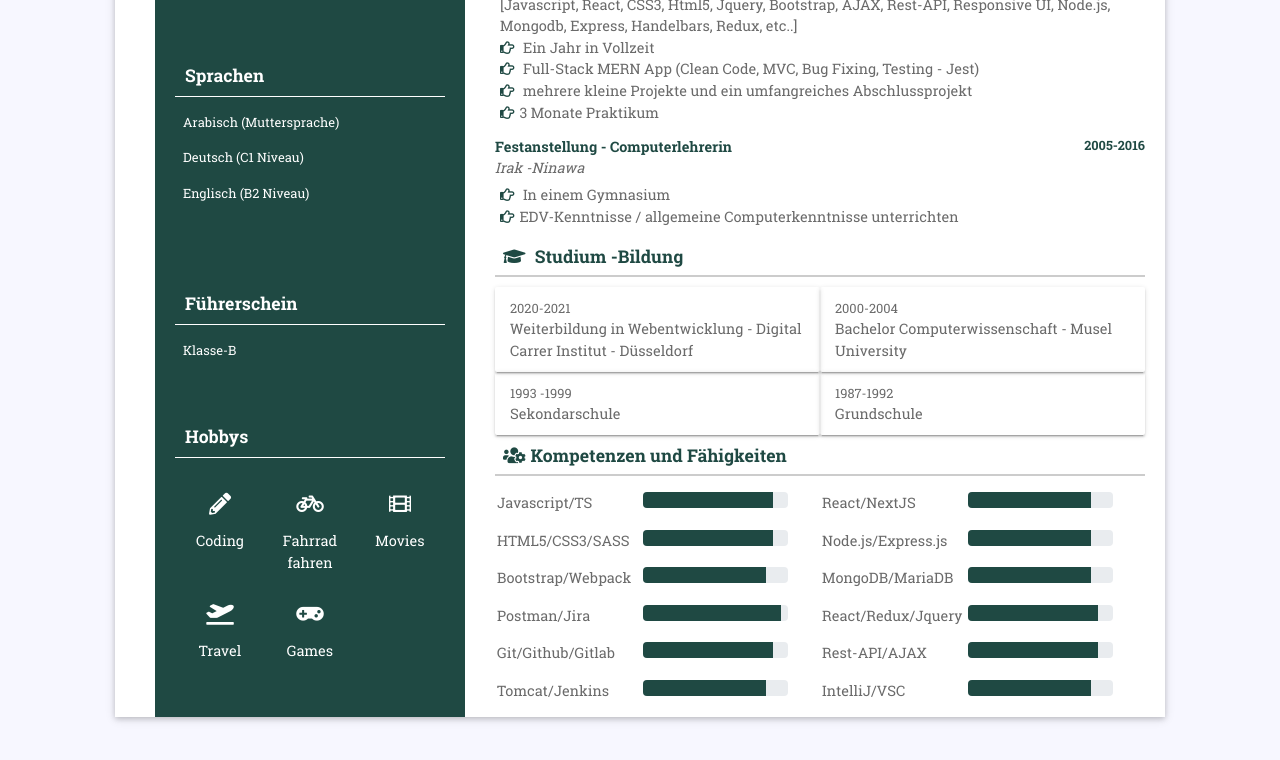
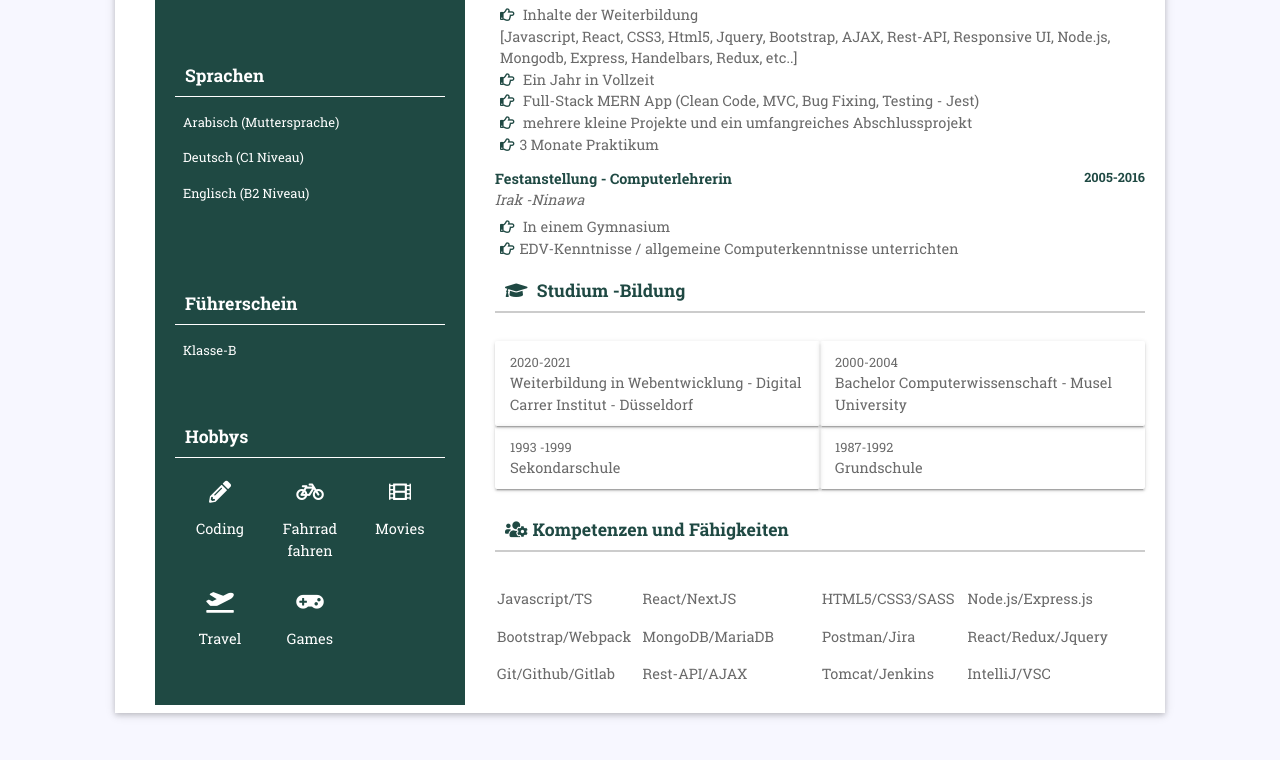
Before and after one commit to ASREEN/lebenslauf, a plain HTML site: page mycv-2/index.html in a window 1280 px wide. Shown: the part 926-1686 px from the top of the page. Drawn offline with nearby package versions, Linux system fonts and the light colour scheme.

Commit message:
Add PDF-CV

```diff
--- a/mycv-2/assets/css/style.css
+++ b/mycv-2/assets/css/style.css
@@ -278,9 +278,6 @@ body {
         font-size: .8rem; }
       .profile-box .left-side .refer-cov span {
         font-size: .9rem; }
-    .profile-box .left-side .hoby{
-        margin-top: 20px;
-        }
     .profile-box .left-side .hoby li {
       float: left;
       font-size: .9rem;
@@ -305,7 +302,7 @@ body {
     padding-left: 30px; } }
 .rit-cover .hotkey {
   text-align: right;
-  padding: 0px 20px; }
+  padding: 12px 20px; }
   .rit-cover .hotkey h1 {
     width: 100%;
     text-align: right;
@@ -316,7 +313,7 @@ body {
     margin-top: -30px;
     font-weight: 600; }
 .rit-cover .rit-titl {
-  padding: 8px;
+  padding: 10px;
   border-bottom: 2px solid #CCC;
   font-size: 1.1rem; }
   .rit-cover .rit-titl i {
@@ -364,7 +361,7 @@ body {
       .rit-cover .work-exp ul li i {
         margin-right: 5px; }
 .rit-cover .education {
-  padding: 2px 0px; }
+  padding: 20px 0px; }
   .rit-cover .education ul li {
     box-shadow: 0 3px 1px -2px rgba(0, 0, 0, 0.2), 0 2px 2px 0 rgba(0, 0, 0, 0.14), 0 1px 5px 0 rgba(0, 0, 0, 0.12);
     border-radius: 2px;
@@ -374,7 +371,7 @@ body {
     .rit-cover .education ul li span {
       font-size: .8rem; }
 .rit-cover .profess-cover {
-  padding: 0px 0px; }
+  padding: 20px 0px; }
   .rit-cover .profess-cover .prog-row {
     width: 100%;
     text-align: left;
--- a/mycv-2/index.html
+++ b/mycv-2/index.html
@@ -337,21 +337,7 @@
                     Javascript/TS
                   </div>
                   <div class="col-sm-6">
-                    <div class="progress">
-                      <div class="progress-bar" role="progressbar" style="width: 90%" aria-valuenow="25"
-                        aria-valuemin="0" aria-valuemax="100"></div>
-                    </div>
-                  </div>
-                </div>
-              </div>
-              <div class="col-md-6">
-                <div class="prog-row row">
-                  <div class="col-sm-6">React/NextJS</div>
-                  <div class="col-sm-6">
-                    <div class="progress">
-                      <div class="progress-bar" role="progressbar" style="width: 85%" aria-valuenow="25"
-                        aria-valuemin="0" aria-valuemax="100"></div>
-                    </div>
+                    React/NextJS
                   </div>
                 </div>
               </div>
@@ -361,23 +347,7 @@
                     HTML5/CSS3/SASS
                   </div>
                   <div class="col-sm-6">
-                    <div class="progress">
-                      <div class="progress-bar" role="progressbar" style="width: 90%" aria-valuenow="25"
-                        aria-valuemin="0" aria-valuemax="100"></div>
-                    </div>
-                  </div>
-                </div>
-              </div>
-              <div class="col-md-6">
-                <div class="row prog-row">
-                  <div class="col-sm-6">
                     Node.js/Express.js
-                  </div>
-                  <div class="col-sm-6">
-                    <div class="progress">
-                      <div class="progress-bar" role="progressbar" style="width: 85%" aria-valuenow="25"
-                        aria-valuemin="0" aria-valuemax="100"></div>
-                    </div>
                   </div>
                 </div>
               </div>
@@ -388,23 +358,7 @@
                     Bootstrap/Webpack
                   </div>
                   <div class="col-sm-6">
-                    <div class="progress">
-                      <div class="progress-bar" role="progressbar" style="width: 85%" aria-valuenow="25"
-                        aria-valuemin="0" aria-valuemax="100"></div>
-                    </div>
-                  </div>
-                </div>
-              </div>
-              <div class="col-md-6">
-                <div class="row prog-row">
-                  <div class="col-sm-6">
                     MongoDB/MariaDB
-                  </div>
-                  <div class="col-sm-6">
-                    <div class="progress">
-                      <div class="progress-bar" role="progressbar" style="width: 85%" aria-valuenow="25"
-                        aria-valuemin="0" aria-valuemax="100"></div>
-                    </div>
                   </div>
                 </div>
               </div>
@@ -413,21 +367,7 @@
                 <div class="row prog-row">
                   <div class="col-sm-6">Postman/Jira</div>
                   <div class="col-sm-6">
-                    <div class="progress">
-                      <div class="progress-bar" role="progressbar" style="width: 95%" aria-valuenow="25"
-                        aria-valuemin="0" aria-valuemax="100"></div>
-                    </div>
-                  </div>
-                </div>
-              </div>
-              <div class="col-md-6">
-                <div class="row prog-row">
-                  <div class="col-sm-6">React/Redux/Jquery</div>
-                  <div class="col-sm-6">
-                    <div class="progress">
-                      <div class="progress-bar" role="progressbar" style="width: 90%" aria-valuenow="25"
-                        aria-valuemin="0" aria-valuemax="100"></div>
-                    </div>
+                    React/Redux/Jquery
                   </div>
                 </div>
               </div>
@@ -438,24 +378,7 @@
                     Git/Github/Gitlab
                   </div>
                   <div class="col-sm-6">
-                    <div class="progress">
-                      <div class="progress-bar" role="progressbar" style="width: 90%" aria-valuenow="25"
-                        aria-valuemin="0" aria-valuemax="100"></div>
-                    </div>
-                  </div>
-                </div>
-              </div>
-
-              <div class="col-md-6">
-                <div class="row prog-row">
-                  <div class="col-sm-6">
                     Rest-API/AJAX
-                  </div>
-                  <div class="col-sm-6">
-                    <div class="progress">
-                      <div class="progress-bar" role="progressbar" style="width: 90%" aria-valuenow="25"
-                        aria-valuemin="0" aria-valuemax="100"></div>
-                    </div>
                   </div>
                 </div>
               </div>
@@ -466,24 +389,7 @@
                     Tomcat/Jenkins
                   </div>
                   <div class="col-sm-6">
-                    <div class="progress">
-                      <div class="progress-bar" role="progressbar" style="width: 85%" aria-valuenow="25"
-                        aria-valuemin="0" aria-valuemax="100"></div>
-                    </div>
-                  </div>
-                </div>
-              </div>
-
-              <div class="col-md-6">
-                <div class="prog-row row">
-                  <div class="col-sm-6">
                     IntelliJ/VSC
-                  </div>
-                  <div class="col-sm-6">
-                    <div class="progress">
-                      <div class="progress-bar" role="progressbar" style="width: 85%" aria-valuenow="25"
-                        aria-valuemin="0" aria-valuemax="100"></div>
-                    </div>
                   </div>
                 </div>
               </div>
```
Also changed, not shown: 1 other file.
